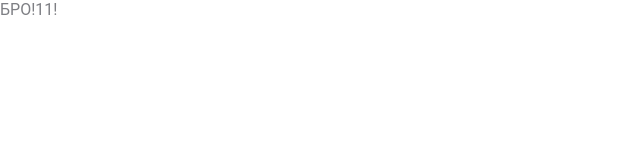
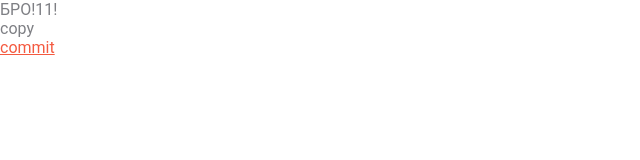
Before and after one commit to alexbilec/BilecAleksandr, a plain HTML site: page index.html in a window 1280 px wide. Shown: the whole page, without its empty margins (0-640 px from the left). Drawn offline with Linux system fonts and the light colour scheme.

Commit message:
footer commit

```diff
--- a/index.html
+++ b/index.html
@@ -12,7 +12,14 @@
 <body>
 <header>БРО!11!</header>
 <main>
-
+	<ul class="error">
+		<li accesskey="rel">copy</li>
+	</ul>
 </main>
+<footer>
+	<div>
+		<a href="#">commit</a>
+	</div>
+</footer>
 </body>
 </html>
```
